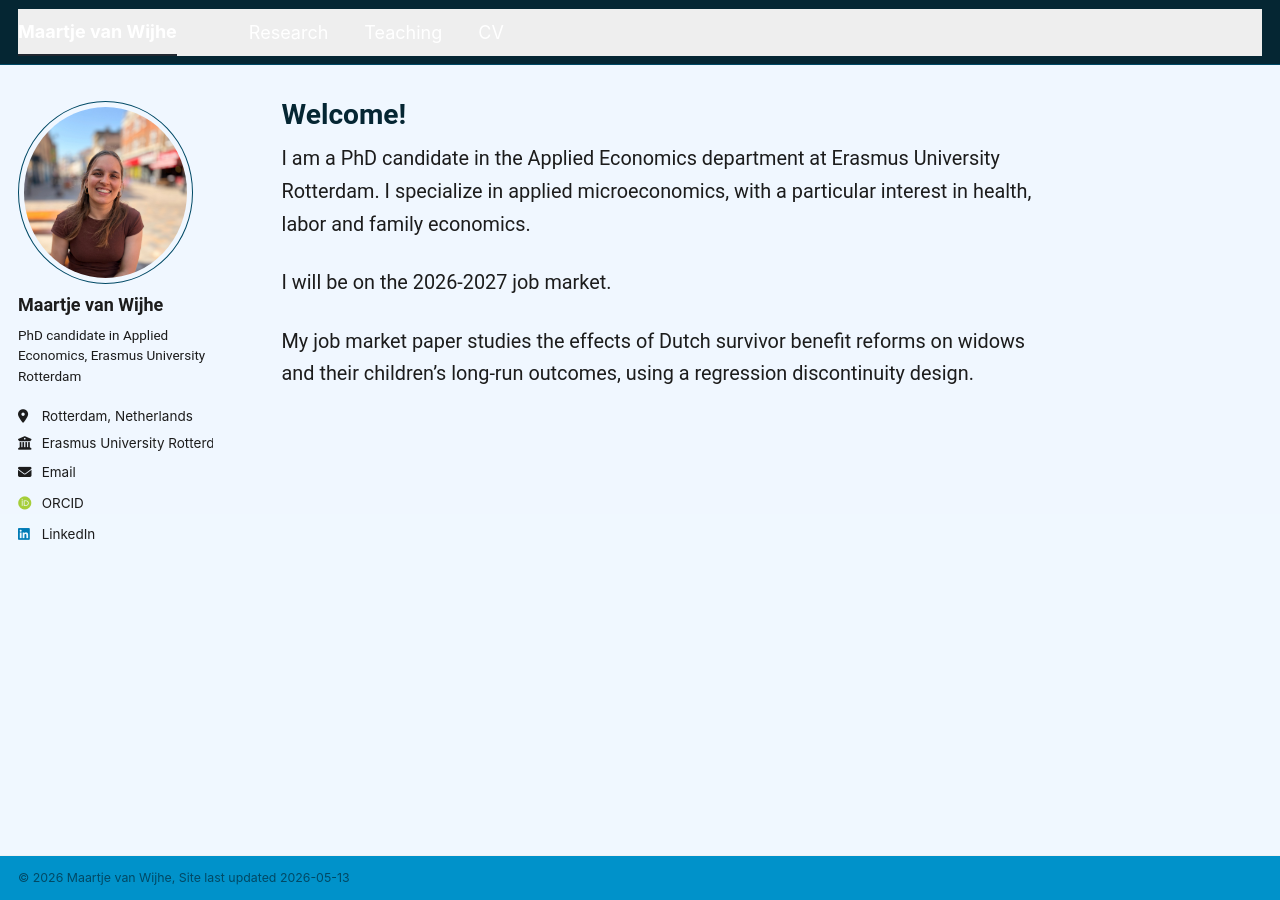
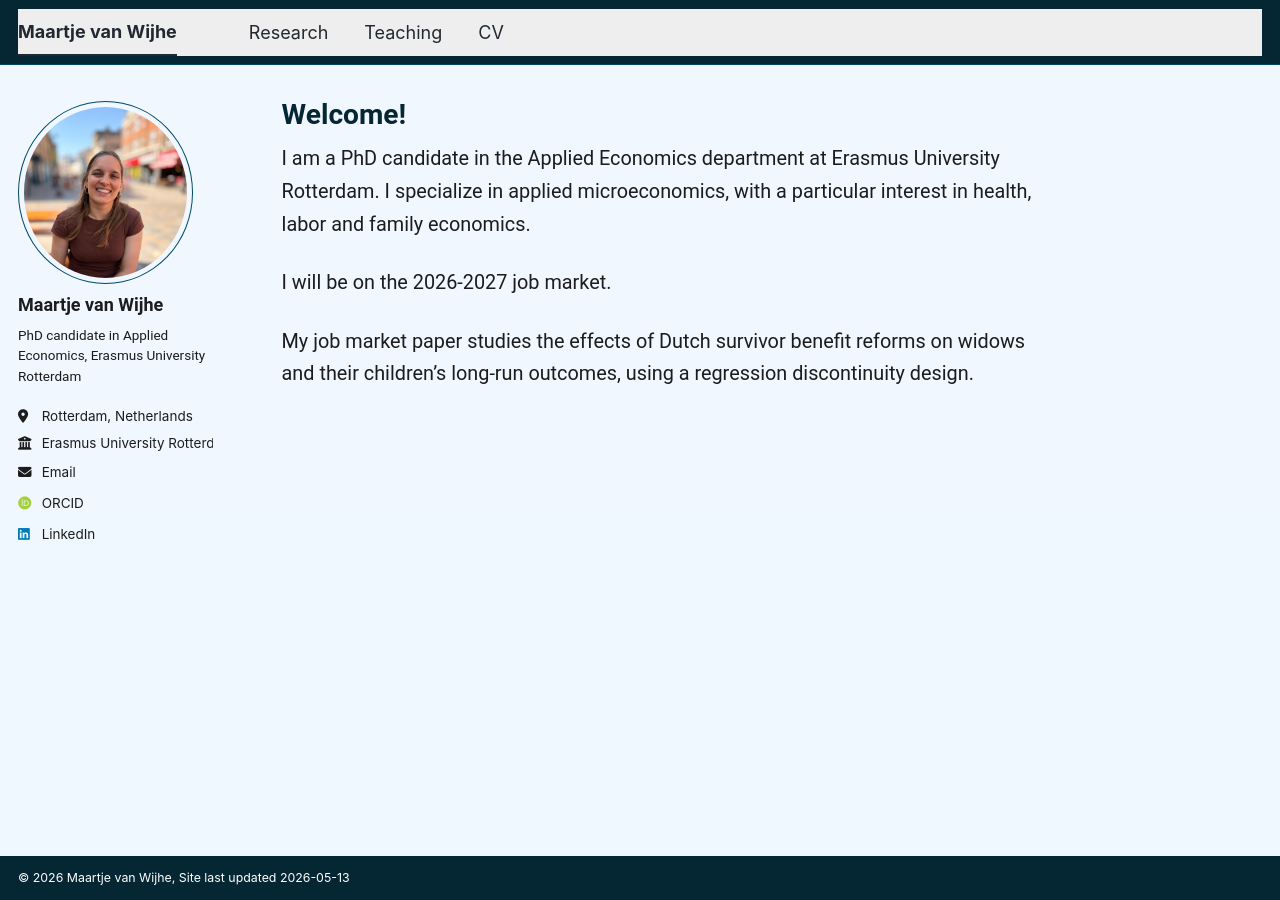
Before and after one commit to Maartjevw23/mywebsite, a Jekyll site: the page built from _pages/about.md, in a window 1280 px wide. Built offline with Jekyll 4.4.1, drawn with Linux system fonts in a browser that asks for light colours; some web fonts are replaced; a script bundle is joined from its source files by our own code; library files that are not in the unit come from our copies.

Commit message:
Update main.scss

```diff
--- a/assets/css/main.scss
+++ b/assets/css/main.scss
@@ -79,33 +79,40 @@
   border-bottom: 1px solid #000000;
 }
 
-/* --- Volledige fix voor de egale blauwe header --- */
+/* --- DE DEFINITIEVE BLAUWE FIX --- */
 
-/* We pakken alle mogelijke lagen: de balk, de container en de binnenkant */
+/* 1. Header volledig blauw (alle lagen) */
+#masthead,
 .masthead,
 .masthead__inner,
 .masthead__inner-ring,
 .masthead__container {
-  background-color: #052633 !important; /* Gebruik hier je exacte blauwe kleur */
+  background-color: #052633 !important;
   border: none !important;
   box-shadow: none !important;
 }
 
-/* Soms zit er een subtiele border of achtergrond op de navigatie-links zelf */
-.masthead__menu,
-.masthead__menu-item {
-  background-color: transparent !important;
+/* 2. Footer volledig blauw (alle lagen) */
+footer,
+.page__footer,
+.page__footer-follow,
+.page__footer-copyright {
+  background-color: #052633 !important;
+  color: #ffffff !important;
+  border: none !important;
 }
 
-/* Zorg dat de tekst wit blijft tegen het donkerblauw */
-.masthead__menu-item a {
+/* 3. Forceer de tekst in de footer op wit */
+.page__footer a,
+.page__footer p,
+.page__footer-follow li a {
   color: #ffffff !important;
   background-color: transparent !important;
 }
 
-/* Verwijder de onderste rand die vaak grijs is */
-.masthead {
-  border-bottom: none !important;
+/* 4. Verwijder de grijze tussenruimte/balken */
+.initial-content {
+  background-color: #f0f7ff !important; /* Zelfde kleur als je body */
 }
 
 /* 4. De achtergrond van de rest van de pagina (Licht) */
```
